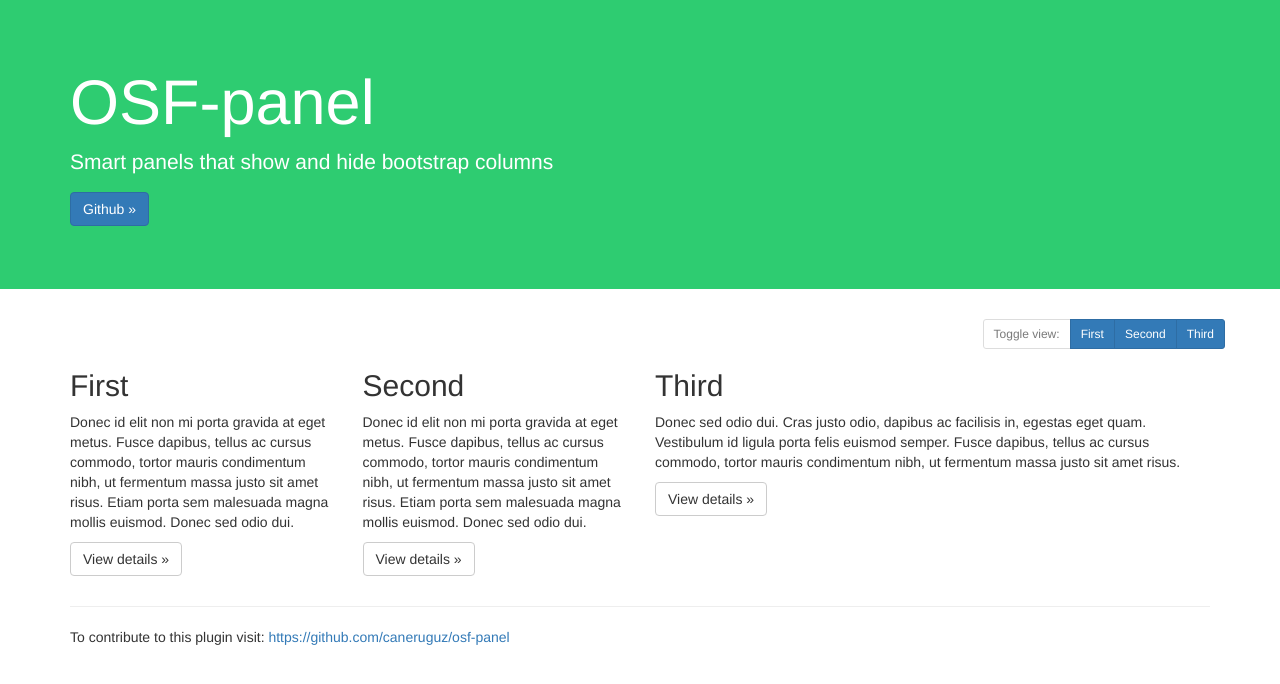
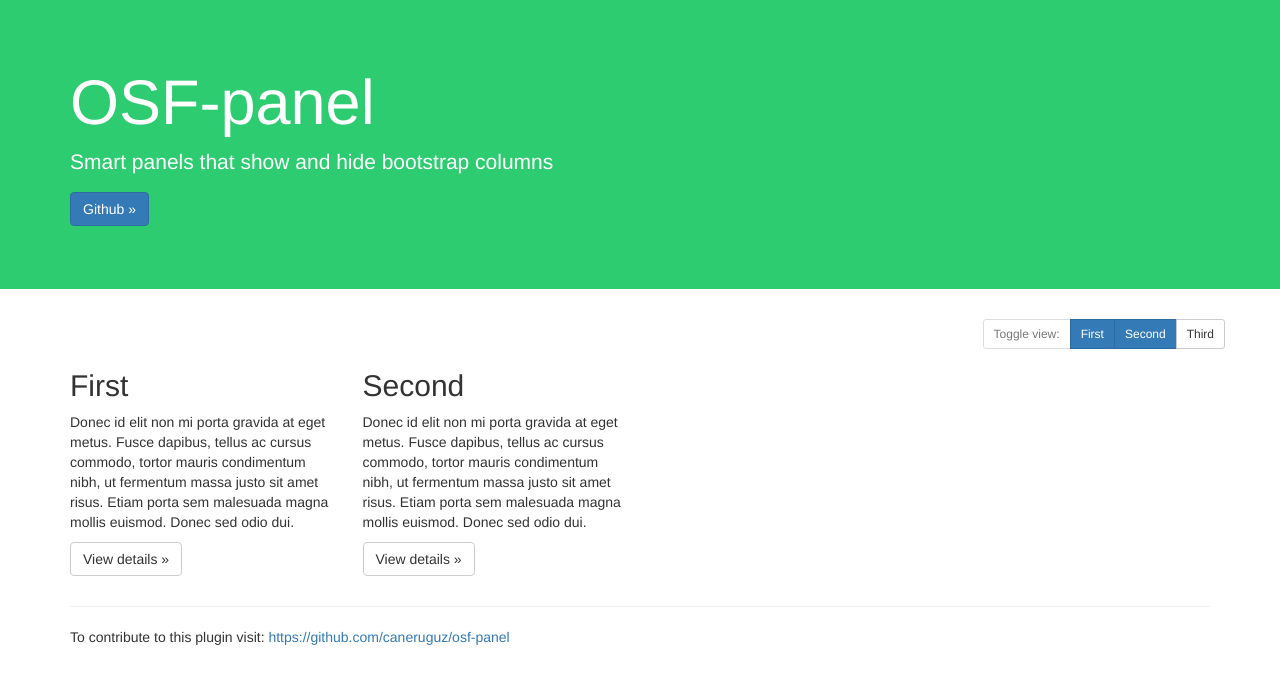
Before and after one commit to CenterForOpenScience/osf-panel, a website: page demo/index.html in a window 1280 px wide. Drawn offline with nearby package versions, Linux system fonts and the light colour scheme.

Commit message:
Add check for whether a class exists for thhe column

```diff
--- a/demo/index.html
+++ b/demo/index.html
@@ -46,12 +46,12 @@
           <p>Donec id elit non mi porta gravida at eget metus. Fusce dapibus, tellus ac cursus commodo, tortor mauris condimentum nibh, ut fermentum massa justo sit amet risus. Etiam porta sem malesuada magna mollis euismod. Donec sed odio dui. </p>
           <p><a class="btn btn-default" href="#" role="button">View details &raquo;</a></p>
         </div>
-        <div class="col-sm-5 col-md-4" data-osf-panel="Second" data-osf-panel-col="3">
+        <div class="col-sm-5 col-md-4" data-osf-panel="Second" data-osf-panel-col="3" >
           <h2>Second</h2>
           <p>Donec id elit non mi porta gravida at eget metus. Fusce dapibus, tellus ac cursus commodo, tortor mauris condimentum nibh, ut fermentum massa justo sit amet risus. Etiam porta sem malesuada magna mollis euismod. Donec sed odio dui. </p>
           <p><a class="btn btn-default" href="#" role="button">View details &raquo;</a></p>
        </div>
-        <div class="col-sm-4 col-md-4" data-osf-panel="Third">
+        <div class="col-sm-4 col-md-4" data-osf-panel="Third" style="display:none;">
           <h2>Third</h2>
           <p>Donec sed odio dui. Cras justo odio, dapibus ac facilisis in, egestas eget quam. Vestibulum id ligula porta felis euismod semper. Fusce dapibus, tellus ac cursus commodo, tortor mauris condimentum nibh, ut fermentum massa justo sit amet risus.</p>
           <p><a class="btn btn-default" href="#" role="button">View details &raquo;</a></p>
--- a/panel.js
+++ b/panel.js
@@ -98,8 +98,14 @@
         el.initialize = function () {
             el.each(function (index, element) {
                 var $el = $(element),
-                    cssStrings = $el.attr('class').split(' '),
+                    css  =  $el.attr('class'),
+                    cssStrings,
                     i;
+                if(css){
+                    cssStrings = css.split(' ');
+                } else {
+                    cssStrings = [];
+                }
                 if ($el.is(':visible')) {
                     $el.attr('data-osf-toggle', 'on');
                 }
```
Also changed, not shown: dist/jquery-osfPanel.js, dist/jquery-osfPanel.min.js.
